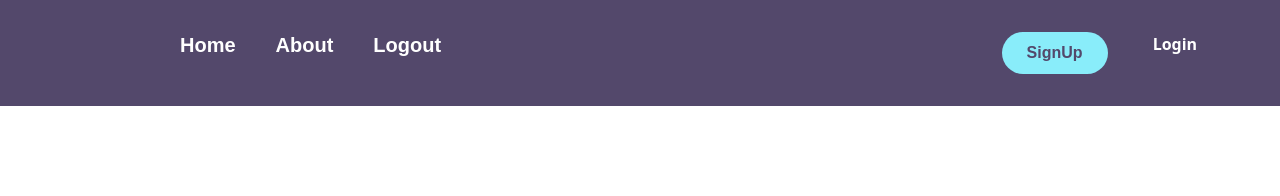
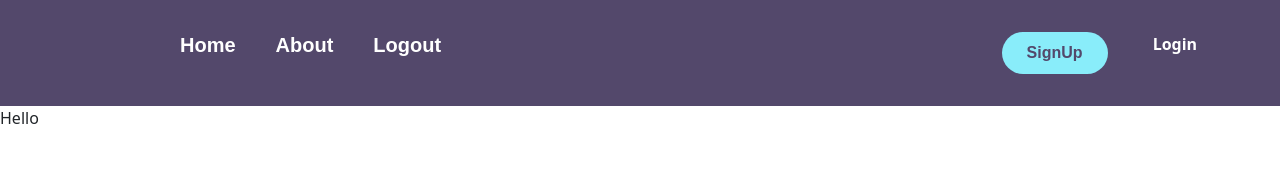
Before and after one commit to Illuminate22/aero-booking1.0, a React (Create React App) app in the folder proj/: page / in a window 1280 px wide. Shown: the top 196 px of the page. Built offline with nearby package versions, Linux system fonts and the light colour scheme.

Commit message:
git commit

```diff
--- a/proj/src/App.js
+++ b/proj/src/App.js
@@ -1,6 +1,7 @@
 import logo from './logo.svg';
 import './App.css';
 import Nav from './components/Nav';
+import Login from './components/Login';
 
 function App() {
   const tabs = [
@@ -20,6 +21,7 @@ function App() {
   return (
     <div className="App">
       <Nav tabs={tabs}/>
+      <Login/>
     </div>
   );
 }
--- /dev/null
+++ b/proj/src/components/Login.jsx
@@ -0,0 +1,14 @@
+import React from 'react'
+
+const Login = () => {
+  return (
+    // <div class="hero-full-container background-image-container white-text-container" style="background-image: url('./static/assets/images/food.jpg')">
+    <div class="hero-full-container background-image-container white-text-container" >
+
+    {/* <div> */}
+        Hello
+    </div>
+    )
+}
+
+export default Login
```
Also changed, not shown: proj/src/components/Header.jsx (renamed from proj/src/components/Header.js), proj/src/components/Nav.jsx (renamed from proj/src/components/Nav.js).
